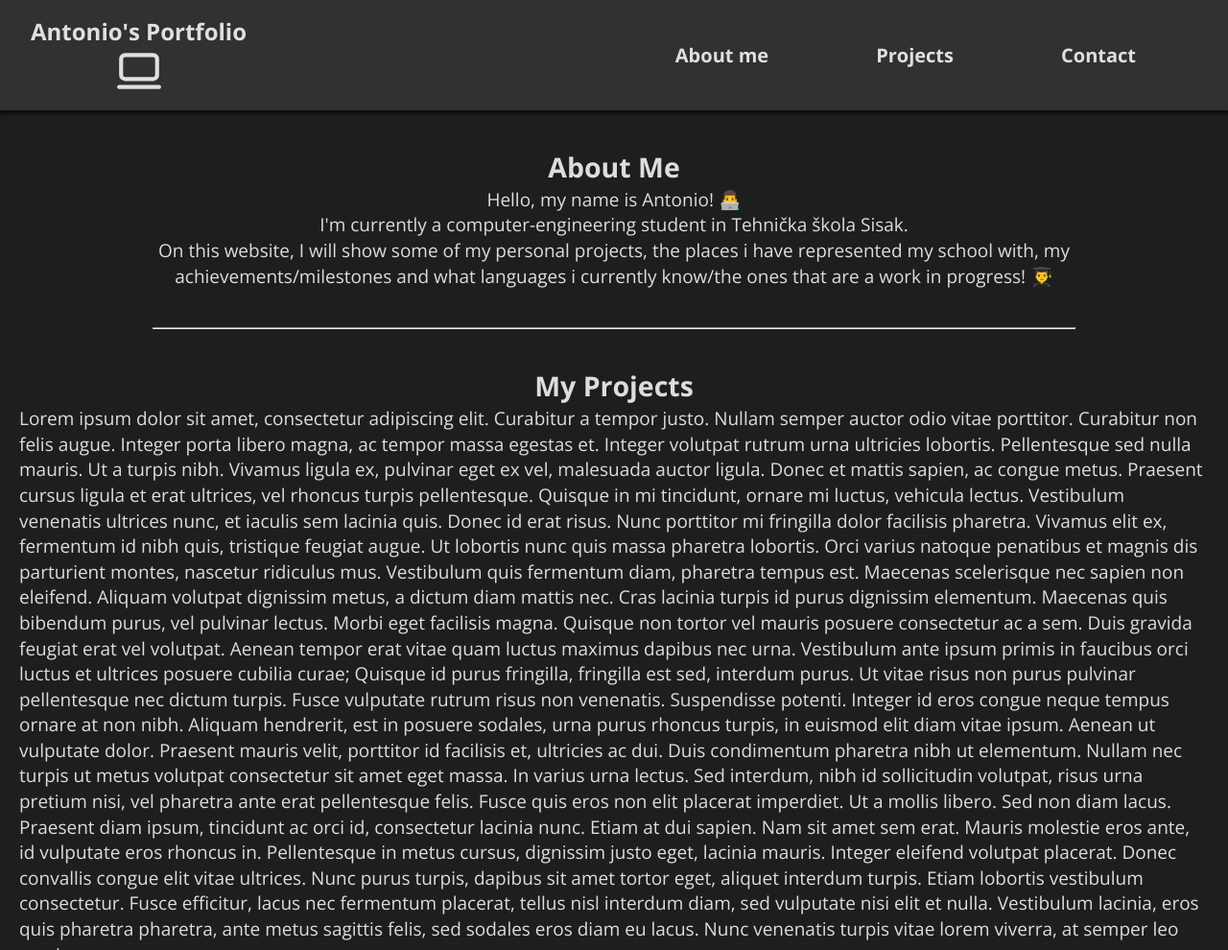
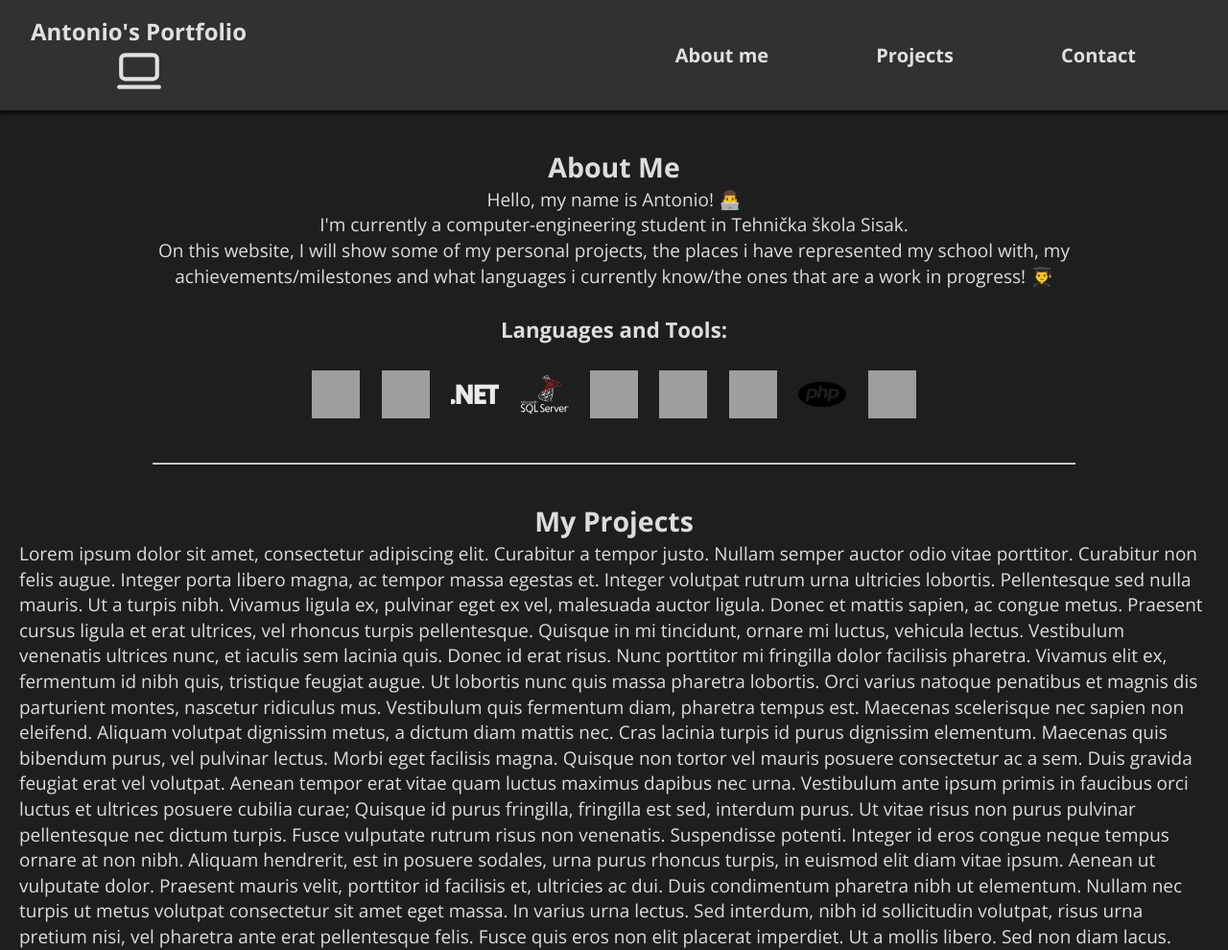
Before and after one commit to ablazincic/portfolio, a website: page index.html in a window 1280 px wide. Shown: the top 990 px of the page at 96% size. Drawn offline with nearby package versions, Linux system fonts and the light colour scheme; grey boxes are pictures that could not be loaded.

Commit message:
added languages, styled them, and edited body

```diff
--- a/index.html
+++ b/index.html
@@ -31,6 +31,35 @@
         <h2>About Me</h2>
         <p>Hello, my name is Antonio! 👨‍💻 <br> I'm currently a computer-engineering student in Tehnička škola Sisak. <br>
             On this website, I will show some of my personal projects, the places i have represented my school with, my achievements/milestones and what languages i currently know/the ones that are a work in progress! 👨‍🎓 </p>
+            <br>
+            <h3>Languages and Tools: </h3>
+            <br>
+        <div class="about-languages">
+        <a href="https://www.cprogramming.com/" target="_blank" rel="noreferrer"> <img src="https://raw.githubusercontent.com/devicons/devicon/master/icons/c/c-original.svg" alt="c" width="40" height="40" alt="C"/> </a>
+
+        <a href="https://www.w3schools.com/cs/" target="_blank"  rel="noreferrer"> <img src="https://raw.githubusercontent.com/devicons/devicon/master/icons/csharp/csharp-original.svg" alt="csharp" width="40" height="40"/> </a>
+
+
+        <a href="https://dotnet.microsoft.com/" target="_blank" rel="noreferrer"> <img src="img/dotnet.svg" alt="dotnet" width="40" height="40"/> </a>
+
+        <a href="https://www.microsoft.com/en-us/sql-server" target="_blank" rel="noreferrer"> <img src="img/sql.svg" alt="mssql" width="40" height="40"/> </a>
+
+
+        <a href="https://www.w3.org/html/" target="_blank" rel="noreferrer"> <img src="https://www.svgrepo.com/show/452228/html-5.svg" alt="html5" width="40" height="40"/></a>
+
+        <a href="https://www.w3schools.com/css/" target="_blank" rel="noreferrer"> <img src="https://www.svgrepo.com/show/373535/css.svg" alt="css3" width="40" height="40"/> </a>
+
+
+        <a href="https://developer.mozilla.org/en-US/docs/Web/JavaScript" target="_blank" rel="noreferrer"> <img src="https://raw.githubusercontent.com/devicons/devicon/master/icons/javascript/javascript-original.svg" alt="javascript" width="40" height="40"/></a>
+
+        <a href="https://www.php.net" target="_blank" rel="noreferrer"> <img src="img/php.svg" alt="php" width="40" height="40"/> </a>
+
+
+        <a href="https://www.figma.com/" target="_blank" rel="noreferrer"> <img src="https://www.vectorlogo.zone/logos/figma/figma-icon.svg" alt="figma" width="40"         height="40"/> </a>
+
+
+
+    </div>
     </section>
 
     <div class="br">
--- a/style.css
+++ b/style.css
@@ -156,3 +156,22 @@ hr
     display:flex;
     justify-content: center;
 }
+
+#about a
+{
+    color:transparent;
+    text-decoration: none;
+}
+
+#about img
+{
+    width:50px;
+    height: 50px;
+}
+
+.about-languages
+{
+    display:flex;
+    justify-content: center;
+    gap:1.4rem;
+}
```
Also changed, not shown: img/dotnet.svg (added), img/php.svg (added), img/sql.svg (added).
